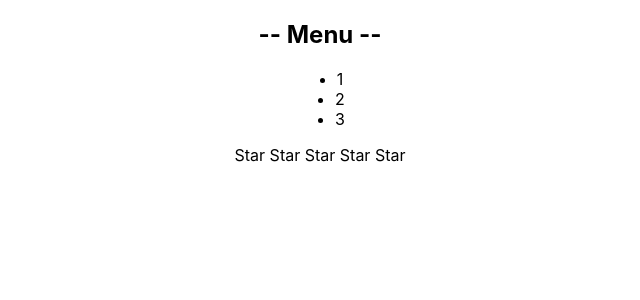
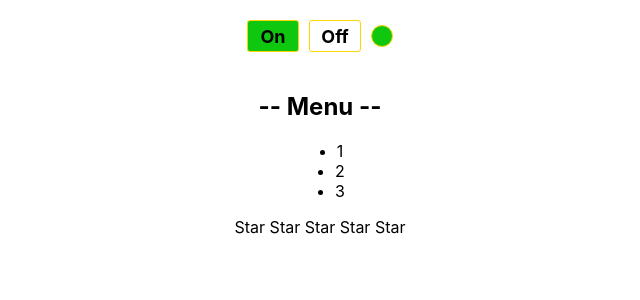
Before and after one commit to aislamtime/myStudies-ts, a React (Create React App) app: page / in a window 1280 px wide. Shown: the top 300 px of the page, without its empty margins (320-960 px from the left). Built offline with nearby package versions, Linux system fonts and the light colour scheme.

Commit message:
Added OnOff component

```diff
--- a/src/App.tsx
+++ b/src/App.tsx
@@ -9,14 +9,18 @@ import { CounterMain } from './components/CounterMain/CounterMain';
 import { Rating } from './components/Rating/Rating';
 import { Accordion } from './components/Accordion/Accordion';
 import { ValueType } from './components/Rating/Star/Star';
+import { OnOff } from './components/OnOff/OnOff';
 
 function App() {
 	const [ratingValue, setRatingValue] = useState<ValueType>(0);
 	const [accordionCollapsed, setAccordionCollapsed] = useState<boolean>(false);
+	const [onoffActive, setOnoffActive] = useState<boolean>(true);
 
 	return (
 		<div className='App'>
 			{/*<CounterMain />*/}
+
+			<OnOff active={onoffActive} setActive={setOnoffActive} />
 
 			<Accordion
 				collapsed={accordionCollapsed}
--- /dev/null
+++ b/src/components/OnOff/OnOff.module.css
@@ -0,0 +1,39 @@
+.onoff {
+	padding: 20px 0;
+	display: flex;
+	align-items: center;
+}
+
+.on,
+.off {
+	width: 50px;
+	height: 30px;
+	border-radius: 3px;
+	font-size: 18px;
+	font-weight: 700;
+	border: 1px solid gold;
+	display: flex;
+	justify-content: center;
+	align-items: center;
+	margin: 0 5px;
+	cursor: pointer;
+}
+
+.on.active {
+	background-color: rgb(15, 199, 15);
+}
+.off.active {
+	background-color: red;
+}
+.check {
+	width: 20px;
+	height: 20px;
+	display: inline-block;
+	border: 1px solid gold;
+	border-radius: 50%;
+	margin: 0 5px;
+	background-color: red;
+}
+.check.active {
+	background-color: rgb(15, 199, 15);
+}
--- /dev/null
+++ b/src/components/OnOff/OnOff.tsx
@@ -0,0 +1,29 @@
+import React, { useState } from 'react';
+import s from './OnOff.module.css';
+
+type OnOffType = {
+	active: boolean;
+	setActive: (active: boolean) => void;
+};
+
+export function OnOff(props: OnOffType) {
+	//const [active, setActive] = useState(true);
+
+	return (
+		<div className={s.onoff}>
+			<div
+				className={`${s.on} ${props.active ? s.active : ''}`}
+				onClick={() => props.setActive(true)}
+			>
+				On
+			</div>
+			<div
+				className={`${s.off} ${props.active ? '' : s.active}`}
+				onClick={() => props.setActive(false)}
+			>
+				Off
+			</div>
+			<div className={`${s.check} ${props.active ? s.active : ''}`}></div>
+		</div>
+	);
+}
```
